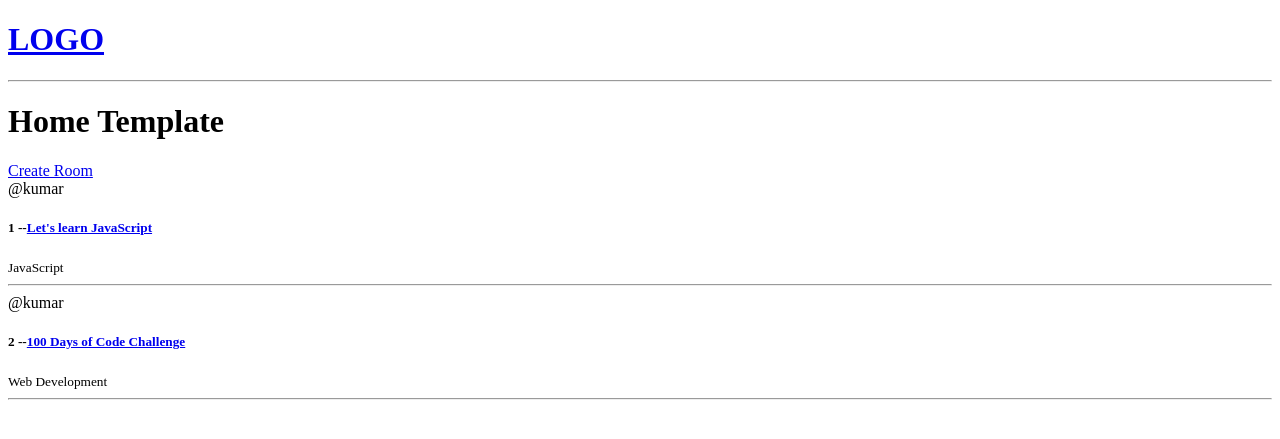
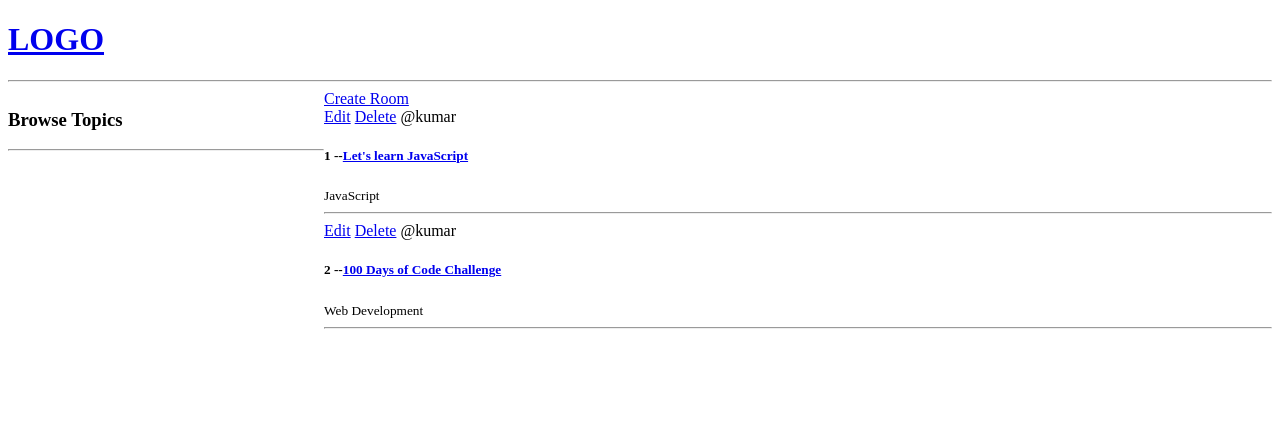
Before and after one commit to gajmerK11/studybud, a Django app: page / in a window 1280 px wide. Shown: the top 439 px of the page. Run offline with Django 5.2, Linux system fonts and the light colour scheme; data comes from the database, SQL or seed files in the repository; both versions use the stored data as it was after the commit.

Commit message:
Fri,Jun-20(eve)

```diff
--- a/base/models.py
+++ b/base/models.py
@@ -30,7 +30,12 @@ class Room(models.Model):
     # updated and created are similar but the difference between auto_now and auto_now_add is that auto_now takes the timestamp every time we save the item but auto_now_add only takes the timestamp when we FIRST save or create this instance
     # so if we save it multiple times 'created' value will never change because of auto_now_add but 'updated' value will change everytime because of auto_now
     # basically this 'updated' and 'created' is for knowing when was any room created and when was the last time it was updated
+    # 'updated' and 'created' are timstamp fields for Room model
     created = models.DateTimeField(auto_now_add=True)
+
+    # This is done so that newly created rooms appear in top. Here 'Meta' class is used because 'Meta' class is used specifically to define metadata(extra information) for a model-meaning "information about how the model behaves, not what data it holds." And yes even tuple can be used but list is mostly used due to convention.
+    class Meta:
+        ordering = ['-updated', '-created']
 
     def __str__(self):
         return self.name
--- a/base/templates/base/home.html
+++ b/base/templates/base/home.html
@@ -3,8 +3,22 @@
 <!-- here we are specifying where to show this home template i.e. inside this 'block content' and 'endblock content' of main.html -->
 {% block content %}
 
-<h1>Home Template</h1>
-<!-- this is the template for displaying the data of 'rooms' list from views  -->
+<style>
+  .home-container {
+    display: grid;
+    grid-template-columns: 1fr 3fr;
+  }
+</style>
+
+<!-- main div container -->
+<div class="home-container">
+  <!-- first div container within main div container -->
+  <div>
+    <h3>Browse Topics</h3>
+    <hr />
+  </div>
+
+  <!-- second div container within main div container -->
   <div>
     <!-- 'create-room' is the name of the path (look in urls.py) -->
     <a href="{% url 'create-room' %}">Create Room</a>
@@ -12,6 +26,10 @@
     <div>
       {% for room in rooms %}
       <div>
+        <!-- Button for editing the room -->
+        <a href="{% url 'update-room' room.id %}">Edit</a>
+        <!-- Button for deleting the room -->
+        <a href="{% url 'delete-room' room.id %}">Delete</a>
         <!-- here we are displaying the host of the room in frontend of room i.e. displaying creator of repsective room like '@kumar' -->
         <span>@{{room.host.username}}</span>
         <h5>
@@ -25,5 +43,6 @@
       {% endfor %}
     </div>
   </div>
+</div>
 
 {% endblock content %}
--- a/base/urls.py
+++ b/base/urls.py
@@ -7,5 +7,12 @@ urlpatterns = [
     # to make the each value of list 'rooms' clickable and to pass the id to the url we have added '<str:pk>' i.e. we are passing a dynamic value here
     path('room/<str:pk>/', views.room, name="room"),
 
+    # url for creating room
     path('create-room/', views.createRoom, name="create-room"),
+
+    # url for updating room
+    path('update-room/<str:pk>/', views.updateRoom, name="update-room"),
+
+    # url for deleting room
+    path('delete-room/<str:pk>/', views.deleteRoom, name="delete-room"),
 ]
--- a/base/views.py
+++ b/base/views.py
@@ -2,19 +2,13 @@ from django.shortcuts import redirect, render
 from .models import Room
 from .forms import RoomForm
 
-# Create your views here.
-# we have created this 'rooms' list of dictionaries to pass data
-# rooms = [
-#     {'id': 1, 'name': 'Lets learn python!'},
-#     {'id': 2, 'name': 'Design with me'},
-#     {'id': 3, 'name': 'Frontend developers'},
-# ]
 
 
+# view function for 'home.html'
 def home(request):
     # this is model manager. for more info look at notion
-    # this is for displaying all the rooms that we have created in database i.e. in django backend to display at frontend
-    rooms = Room.objects.all() #it overrides the above 'rooms' variable
+    # this is for displaying all the rooms that we have created in database ,i.e. in django backend, to display at frontend
+    rooms = Room.objects.all()
     # when this function will be triggered, it will render 'home.html' file
     # render function takes 2 parameters: first one 'request' object, second one 'template' that we want to render
     # we have created this 'context' variable just to store the data that we want to pass
@@ -33,16 +27,48 @@ def room(request, pk):
     return render(request, 'base/room.html', context)
 
 
-# this function is for rendering the form 'room_form.html' that is used for creating and updating the room without having to go to django admin panel i.e. creating room from frontend.
-# In overall, we can say this function handles the web request for creating a new room.
+# This function is responsible for DISPLAYING a form to the user and SAVING the form data to the database when the user submits it.
 def createRoom(request):
+    # This creates a blank form from the RoomForm class. It’s shown to the user when they first open the page.
     form = RoomForm()
 
+    # This checks if the user has submitted the form (a POST request means form submission).
     if request.method == 'POST':
+        # This fills the form with the data the user submitted.
         form = RoomForm(request.POST)
+        # This checks if the submitted form data is valid (e.g., all required fields are filled out properly).
+        if form.is_valid():
+            # If the form is valid, this saves the data into the database, creating a new Room object
+            form.save()
+            # After saving, the user is redirected to the home page (usually a list of rooms or dashboard).
+            return redirect('home')
+
+    context = {'form': form}
+    return render(request, 'base/room_form.html', context)
+
+# This function is for updating an existing room
+# 'pk' parameter helps us to know which room we are updating i.e. 'pk' here is the unique ID of the room we want to update
+def updateRoom(request, pk):
+    # gets the room using given id
+    room = Room.objects.get(id=pk)
+    # here we are getting the form and 'instance=room' provides us form with pre-filled data of Room that we get from above line of code
+    form = RoomForm(instance=room)
+
+    # These below lines of code are for editing / updating
+    # This checks if the user has submitted the form (here submiting the form means providing edited/updated form)
+    if request.method == 'POST':
+        # This line grabs the submitted data from the form and uses it to update the room instance.
+        form = RoomForm(request.POST, instance=room)
         if form.is_valid():
             form.save()
             return redirect('home')
 
     context = {'form': form}
     return render(request, 'base/room_form.html', context)
+
+def deleteRoom(request, pk):
+    room = Room.objects.get(id=pk)
+    if request.method == 'POST':
+        room.delete()
+        return redirect('home')
+    return render(request, 'base/delete.html', {'obj':room})
```
Also changed, not shown: base/templates/base/delete.html (added, +12 -0 lines), db.sqlite3. Lines whose indentation alone changed are shown as unchanged.
